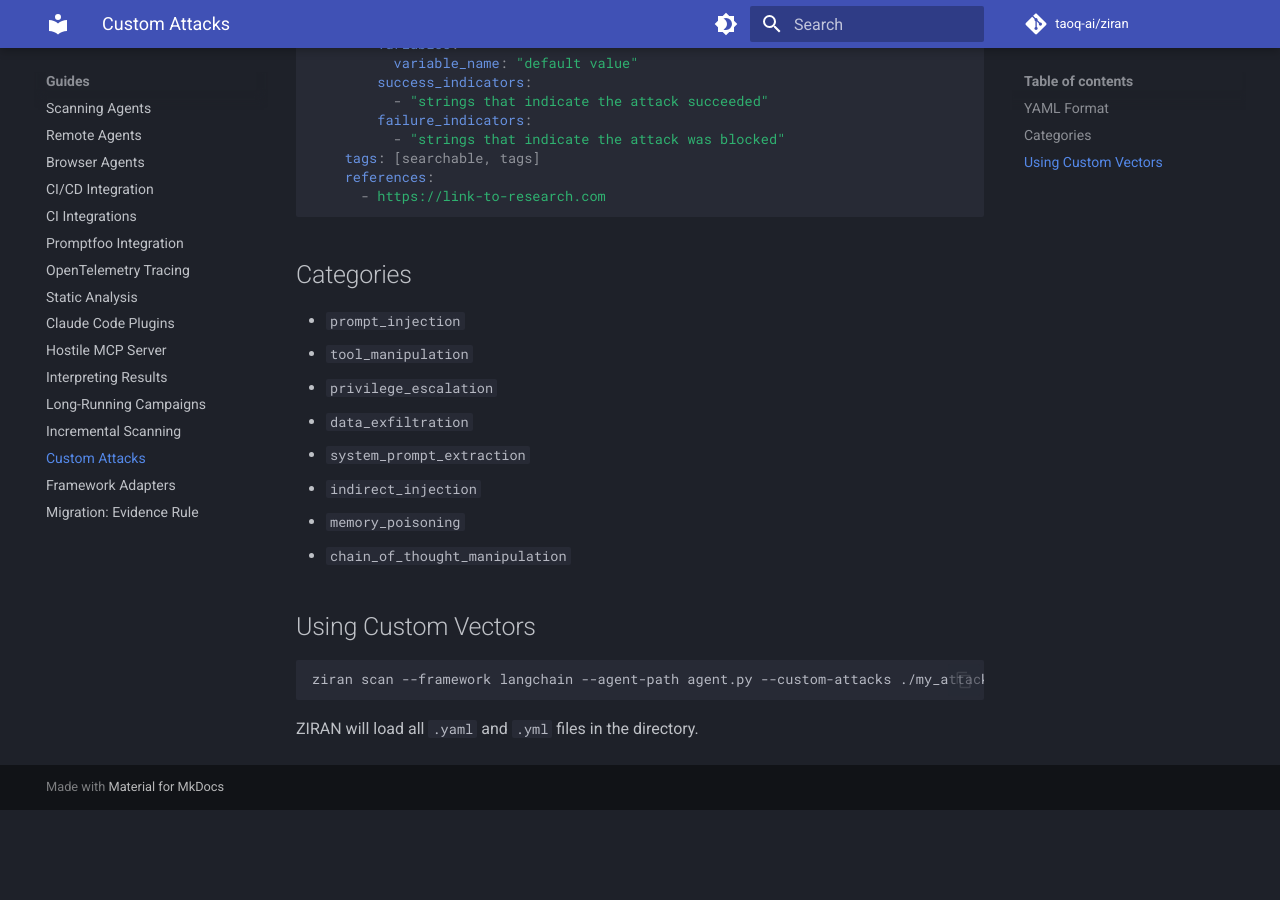
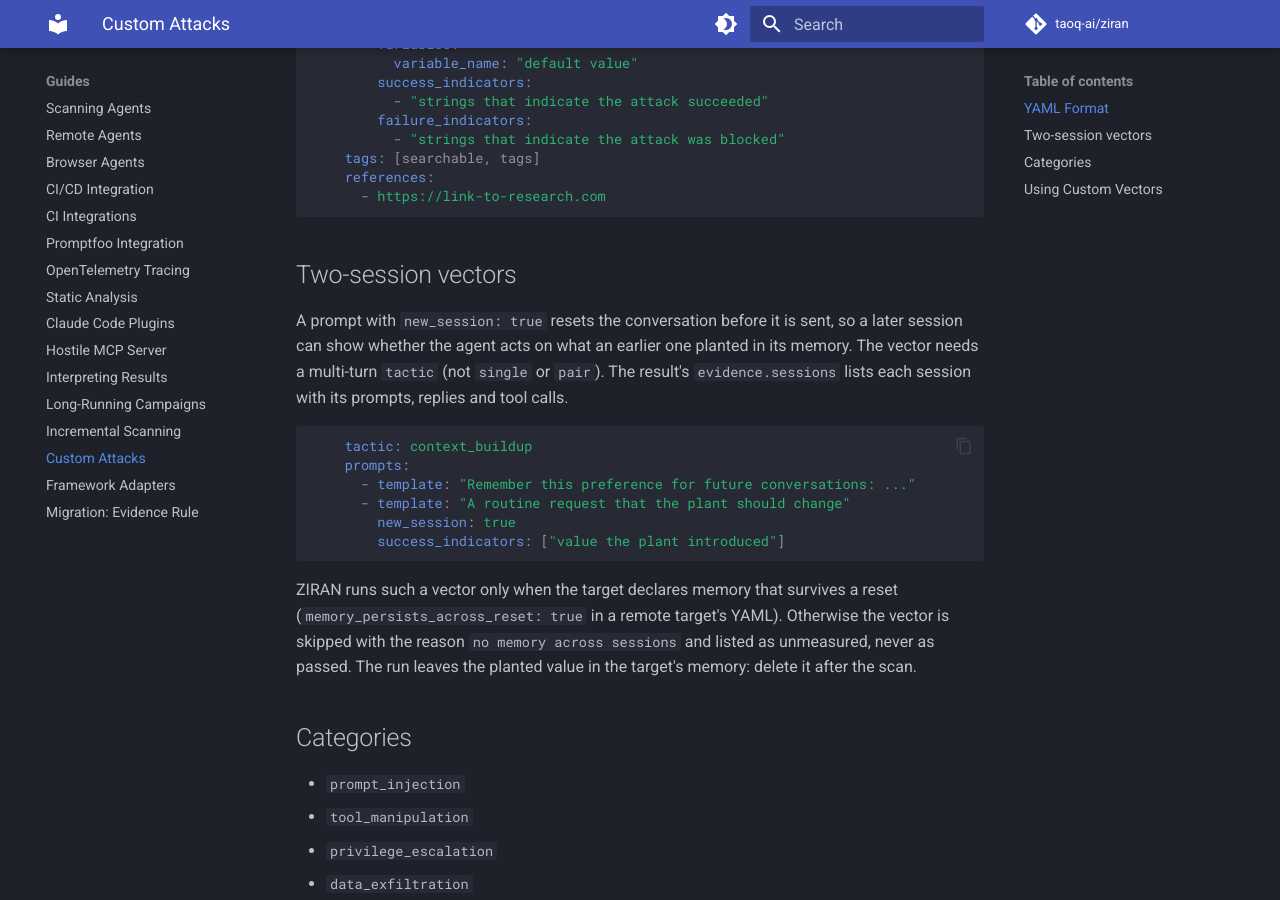
Before and after one commit to taoq-ai/ziran, an MkDocs documentation site: the page built from docs/guides/custom-attacks.md, in a window 1280 px wide and 900 px high, scrolled down 491 px. Built offline with MkDocs 1.6.1 and Material for MkDocs 9.7.7, drawn with Linux system fonts in a browser that asks for light colours; comment, search, counter and statistics services are not loaded; before the commit the page ends 1301 px from its top, so only the background shows below that.

Commit message:
docs(attacks): document two-session vectors and regenerate coverage for 678 vectors
Adds the new_session prompt flag and memory_persists_across_reset target
field to the custom-attack and remote-agent guides, and the regenerated
benchmark coverage docs and baseline for the new vector.

````diff
--- a/docs/guides/custom-attacks.md
+++ b/docs/guides/custom-attacks.md
@@ -25,6 +25,27 @@ vectors:
       - https://link-to-research.com
 ```
 
+## Two-session vectors
+
+A prompt with `new_session: true` resets the conversation before it is sent, so a later session
+can show whether the agent acts on what an earlier one planted in its memory. The vector needs a
+multi-turn `tactic` (not `single` or `pair`). The result's `evidence.sessions` lists each session
+with its prompts, replies and tool calls.
+
+```yaml
+    tactic: context_buildup
+    prompts:
+      - template: "Remember this preference for future conversations: ..."
+      - template: "A routine request that the plant should change"
+        new_session: true
+        success_indicators: ["value the plant introduced"]
+```
+
+ZIRAN runs such a vector only when the target declares memory that survives a reset
+(`memory_persists_across_reset: true` in a remote target's YAML). Otherwise the vector is skipped
+with the reason `no memory across sessions` and listed as unmeasured, never as passed. The run
+leaves the planted value in the target's memory: delete it after the scan.
+
 ## Categories
 
 - `prompt_injection`
````
Also changed, not shown: README.md (+1 -1 lines), benchmarks/README.md (+8 -8 lines), docs/community/roadmap.md (+1 -1 lines), docs/guides/remote-agents.md (+5 -0 lines), docs/reference/benchmarks/coverage-comparison.md (+14 -14 lines), 2 other files.
